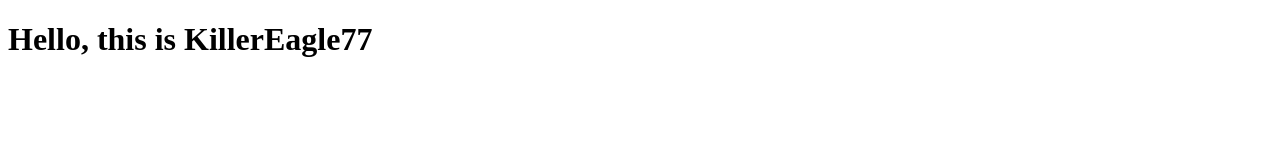
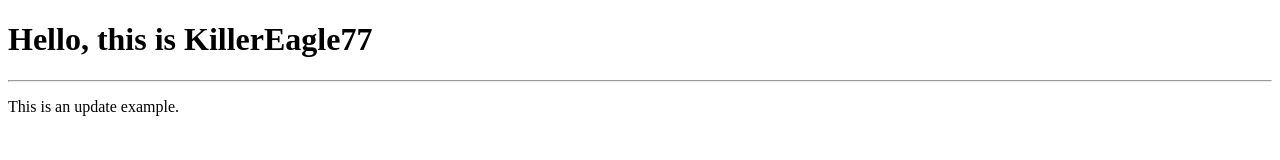
Before and after one commit to thunderfox7/first-one, a plain HTML site: page index.html in a window 1280 px wide. Drawn offline with Linux system fonts and the light colour scheme.

Commit message:
Update commit example

```diff
--- a/index.html
+++ b/index.html
@@ -7,5 +7,7 @@
 </head>
 <body>
   <h1>Hello, this is KillerEagle77</h1>
+  <hr>
+  <p>This is an update example.</p>
 </body>
 </html>
```
